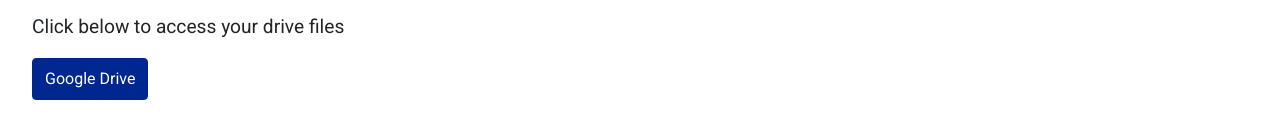
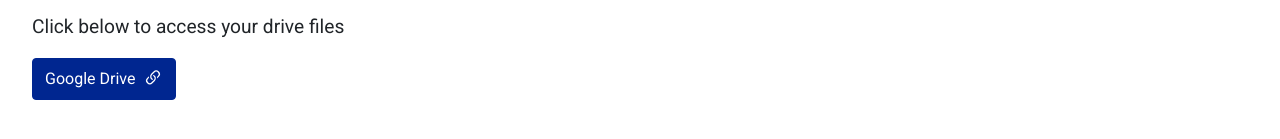
Before and after one commit to FCCSTeam/Fire-Code-Compliance-Software, a Vue app: page /userpage in a window 1280 px wide. Shown: the part 511-650 px from the top of the page. Built offline with nearby package versions, Linux system fonts and the light colour scheme; no server answers; the database is empty; sample sign-in values are in the browser's storage.

Commit message:
added icon to drive button

```diff
--- a/src/views/Userpage.vue
+++ b/src/views/Userpage.vue
@@ -24,7 +24,7 @@
           target="_blank"
           class="text-white"
           ><b-button id="googleDriveButton" class="py-2" variant="primary"
-            >Google Drive</b-button
+            >Google Drive<b-icon icon="link45deg" class="ml-2"></b-icon></b-button
           ></a
         >
         <b-tooltip target="googleDriveButton" triggers="hover">
```
